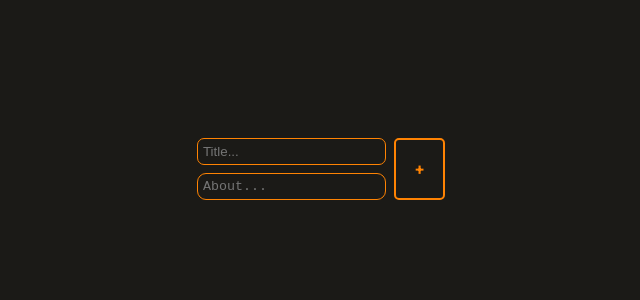
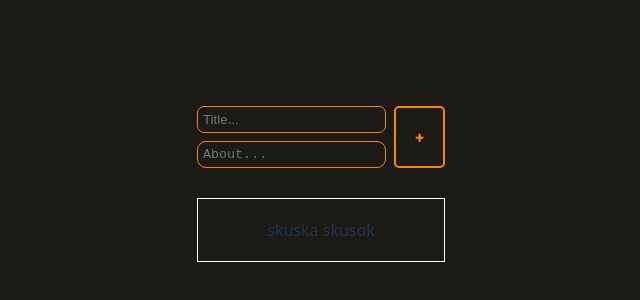
Before and after one commit to imrisko222/toDoApp, a React (Vite) app: page / in a window 1280 px wide. Shown: the part 216-516 px from the top of the page, without its empty margins (319-959 px from the left). Built offline with nearby package versions, Linux system fonts and the light colour scheme.

Commit message:
urobene tlacitko na mazenie taskov a vvytvorena componenta na zobrazenie, ked nie je ziadny task pritomny

```diff
--- /dev/null
+++ b/src/components/NoTasks/NoTasks.jsx
@@ -0,0 +1,12 @@
+import React from "react";
+import styles from "./NoTasks.module.css";
+
+const NoTasks = () => {
+  return (
+    <div className={styles.container}>
+      <p>skuska skusok</p>
+    </div>
+  );
+};
+
+export default NoTasks;
--- a/src/components/TaskItem/TaskItem.jsx
+++ /dev/null
@@ -1,22 +0,0 @@
-import React from "react";
-import styles from "./TaskItem.module.css";
-
-const TaskItem = ({ onRenderTask }) => {
-  return (
-    <div className={styles.container}>
-      {onRenderTask
-        ? onRenderTask.map((task) => (
-            <div key={task.id} className={styles.taskContainer}>
-              <div>
-                <p>{task.text}</p>
-                <p>{task.body}</p>
-              </div>
-              {/* <button>X</button> */}
-            </div>
-          ))
-        : null}
-    </div>
-  );
-};
-
-export default TaskItem;
--- /dev/null
+++ b/src/components/TaskList/TaskList.jsx
@@ -0,0 +1,31 @@
+import React from "react";
+import NoTasks from "../NoTasks/NoTasks";
+import styles from "./TaskList.module.css";
+
+const TaskList = ({ tasks, updateTasks }) => {
+  //funk na mazanie itemTask
+  const deleteItem = (id) => {
+    const result = tasks.filter((item) => item.id !== id);
+    updateTasks(result);
+  };
+
+  return (
+    <div className={styles.container}>
+      {tasks.lenght > 0 ? (
+        tasks.map((task) => (
+          <div key={task.id} className={styles.taskContainer}>
+            <div className={styles.taskText}>
+              <p>{task.text}</p>
+              <p>{task.body}</p>
+            </div>
+            <button onClick={() => deleteItem(task.id)}>x</button>
+          </div>
+        ))
+      ) : (
+        <NoTasks />
+      )}
+    </div>
+  );
+};
+
+export default TaskList;
--- a/src/components/TaskItem/TaskItem.module.css
+++ b/src/components/TaskList/TaskList.module.css
@@ -3,6 +3,9 @@
   flex-direction: column;
   gap: 16px;
   margin-top: 30px;
+  /* zmazat, ked nebude treba */
+  border: 1px solid white;
+  padding: 3px;
 }
 
 .taskContainer {
@@ -12,24 +15,29 @@
   border-radius: 7px;
   background-color: #242320;
   font-family: "Roboto", "arial", "sans-serif";
-  /* text-align: left; */
   color: #f0e3ca;
-  padding: 0;
-  height: auto;
 }
 
 .taskContainer p:nth-child(1) {
   font-size: 15px;
+  text-align: left;
 }
 
 .taskContainer p:nth-child(2) {
   font-size: 10px;
+  text-align: left;
+}
+
+.taskText {
+  margin-left: 10px;
 }
 
 .taskContainer > button {
   background-color: #1b1a17;
   border: 1px solid #a35709;
-  border-radius: 7px;
+  border-radius: 4px;
   color: #ff8303;
-  padding: 0;
+  margin-right: 7px;
+  align-self: center;
+  text-align: center;
 }
--- a/src/components/ToDoContainer/ToDoContainer.jsx
+++ b/src/components/ToDoContainer/ToDoContainer.jsx
@@ -1,16 +1,16 @@
 import React, { useState, useEffect } from "react";
 import AddTask from "../InputComponent/AddTask";
-import TaskItem from "../TaskItem/TaskItem";
+import TaskList from "../TaskList/TaskList";
 
 const ToDoContainer = () => {
   const [taskData, setTaskData] = useState([]);
 
-  console.log(taskData);
+  console.log("tu su data z ToDoContainer", taskData);
 
   return (
     <>
       <AddTask onAddTask={setTaskData} />
-      <TaskItem onRenderTask={taskData} />
+      <TaskList tasks={taskData} updateTasks={setTaskData} />
     </>
   );
 };
```
Also changed, not shown: src/components/NoTasks/NoTasks.module.css (added), 1 other file (tests, documents, lock files or other folders).
